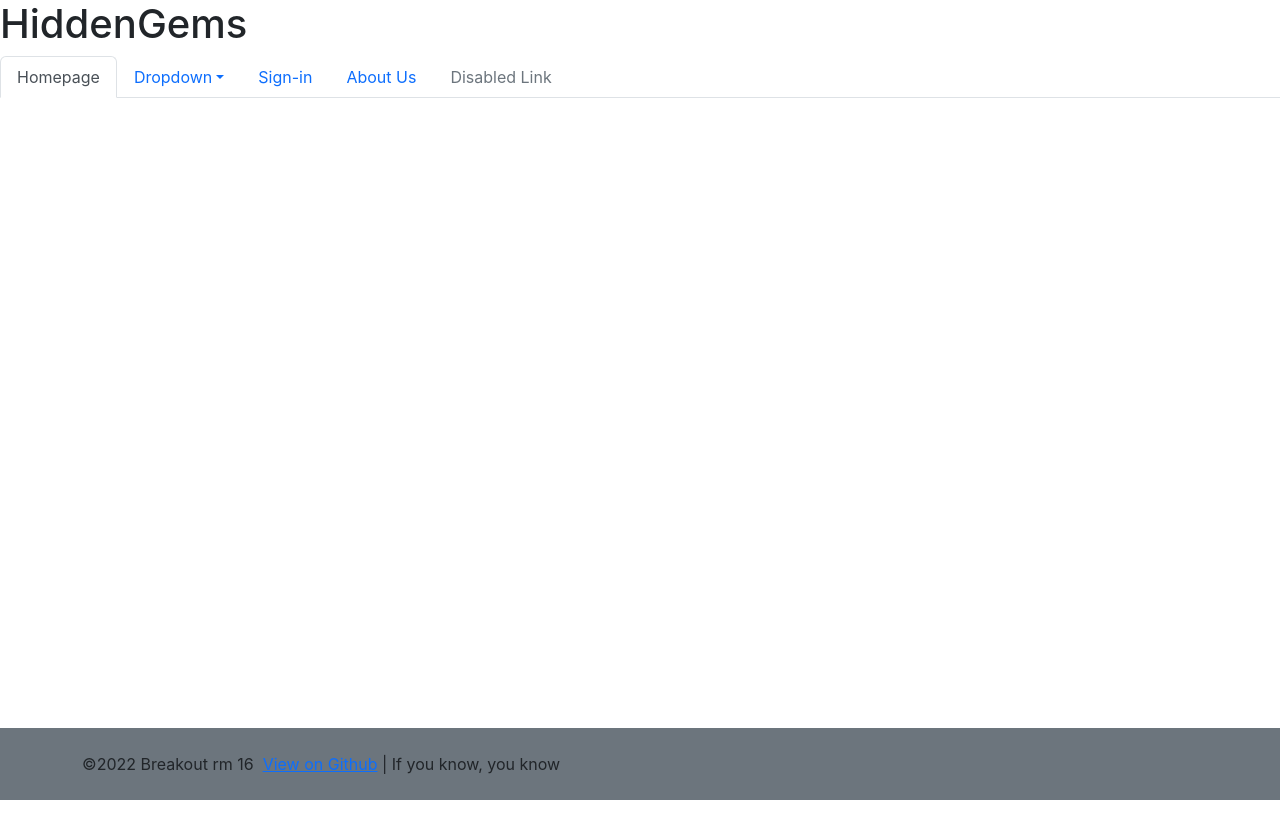
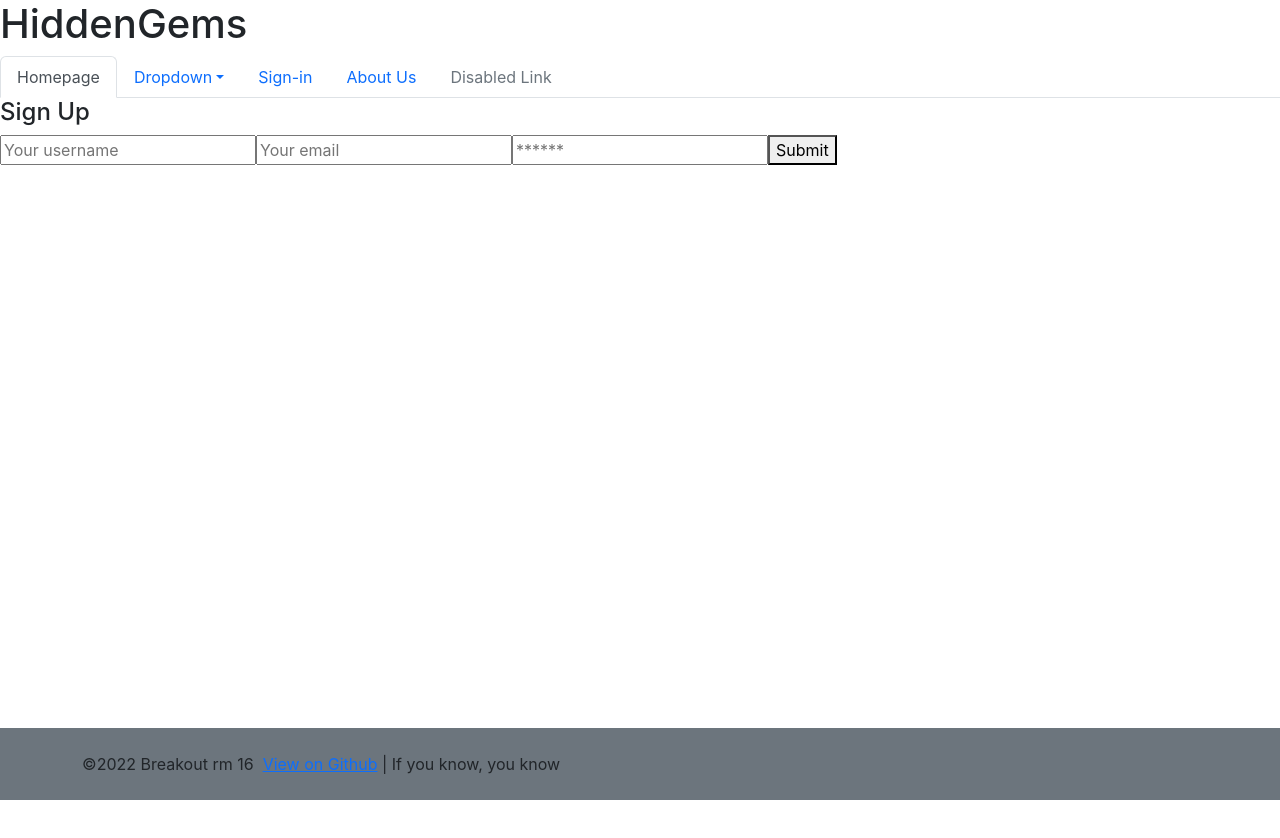
Before and after one commit to francisca-hernandez/Hidden-Gems, a React (Create React App) app in the folder client/: page / in a window 1280 px wide. Shown: the top 838 px of the page. Built offline with nearby package versions, Linux system fonts and the light colour scheme.

Commit message:
working signup page via Homepage.js

```diff
--- a/client/package.json
+++ b/client/package.json
@@ -2,6 +2,7 @@
   "name": "testing",
   "version": "0.1.0",
   "private": true,
+  "proxy": "http://localhost:3001/",
   "dependencies": {
     "@apollo/client": "^3.7.2",
     "@testing-library/jest-dom": "^5.16.5",
--- a/client/src/App.js
+++ b/client/src/App.js
@@ -6,7 +6,7 @@ import {
   ApolloProvider, ApolloClient, InMemoryCache, createHttpLink
 } from '@apollo/client';
 
-//import { setContext } from '@apollo/client';
+import { setContext } from '@apollo/client/link/context';
 // import logo from './logo.svg';
 
 import './App.css';
@@ -14,6 +14,8 @@ import './App.css';
 //Components
 import Navbar from './components/Navbar';
 import Footer from './components/Footer';
+
+import Homepage from './pages/Homepage';
 
 //Pages
 //import Login from './pages/Login';
@@ -23,11 +25,21 @@ import Footer from './components/Footer';
 
 
 const httpLink = createHttpLink({
-  uri: '/graphql',
+  uri: 'http://localhost:3001/graphql',
+});
+
+const authLink = setContext((_, { headers }) => {
+  const token = localStorage.getItem('id_token');
+  return {
+    headers: {
+      ...headers,
+      authorization: token ? `Bearer ${token}` : '',
+    },
+  };
 });
 
 const client = new ApolloClient({
-  link: httpLink,
+  link: authLink.concat(httpLink),
   cache: new InMemoryCache(),
 });
 
@@ -41,7 +53,7 @@ function App() {
         <Navbar></Navbar>
 
         <main>
-
+          <Homepage></Homepage>
         </main>
 
         <Footer />
--- a/client/src/pages/homepage.js
+++ b/client/src/pages/homepage.js
@@ -1,3 +1,83 @@
+import React, { useState } from 'react';
 import { useMutation } from '@apollo/client';
-import { ADD_USER } from '../utils/mutations';
+import { ADD_USER } from '../utils/mutation';
 import Auth from '../utils/auth';
+
+const Homepage = () => {
+    const [formState, setFormState] = useState({
+        username: '',
+        email: '',
+        password: '',
+    });
+    const [addUser, { error }] = useMutation(ADD_USER);
+
+    // update state based on form input changes
+    const handleChange = (event) => {
+        const { name, value } = event.target;
+
+        setFormState({
+            ...formState,
+            [name]: value,
+        });
+    };
+
+    // submit form
+    const handleFormSubmit = async (event) => {
+        event.preventDefault();
+
+        try {
+            const { data } = await addUser({
+                variables: { ...formState },
+            });
+
+            Auth.login(data.addUser.token);
+        } catch (e) {
+            console.error(e);
+        }
+    };
+
+    return (
+        <main>
+            <div>
+                <div>
+                    <h4>Sign Up</h4>
+                    <div>
+                        <form onSubmit={handleFormSubmit}>
+                            <input
+                                placeholder="Your username"
+                                name="username"
+                                type="username"
+                                id="username"
+                                value={formState.username}
+                                onChange={handleChange}
+                            />
+                            <input
+                                placeholder="Your email"
+                                name="email"
+                                type="email"
+                                id="email"
+                                value={formState.email}
+                                onChange={handleChange}
+                            />
+                            <input
+                                placeholder="******"
+                                name="password"
+                                type="password"
+                                id="password"
+                                value={formState.password}
+                                onChange={handleChange}
+                            />
+                            <button type="submit">
+                                Submit
+                            </button>
+                        </form>
+
+                        {error && <div>Signup failed</div>}
+                    </div>
+                </div>
+            </div>
+        </main>
+    );
+};
+
+export default Homepage;
--- a/client/src/utils/mutation.js
+++ b/client/src/utils/mutation.js
@@ -15,8 +15,8 @@ export const LOGIN_USER = gql`
 
 // Add User
 export const ADD_USER = gql`
-    mutation AddUser($email: String!, $password: String!) {
-        login(email: $email, password: $password) {
+    mutation addUser($username: String!, $email: String!, $password: String!) {
+        addUser(username: $username, email: $email, password: $password) {
         token
         user {
             _id
```
